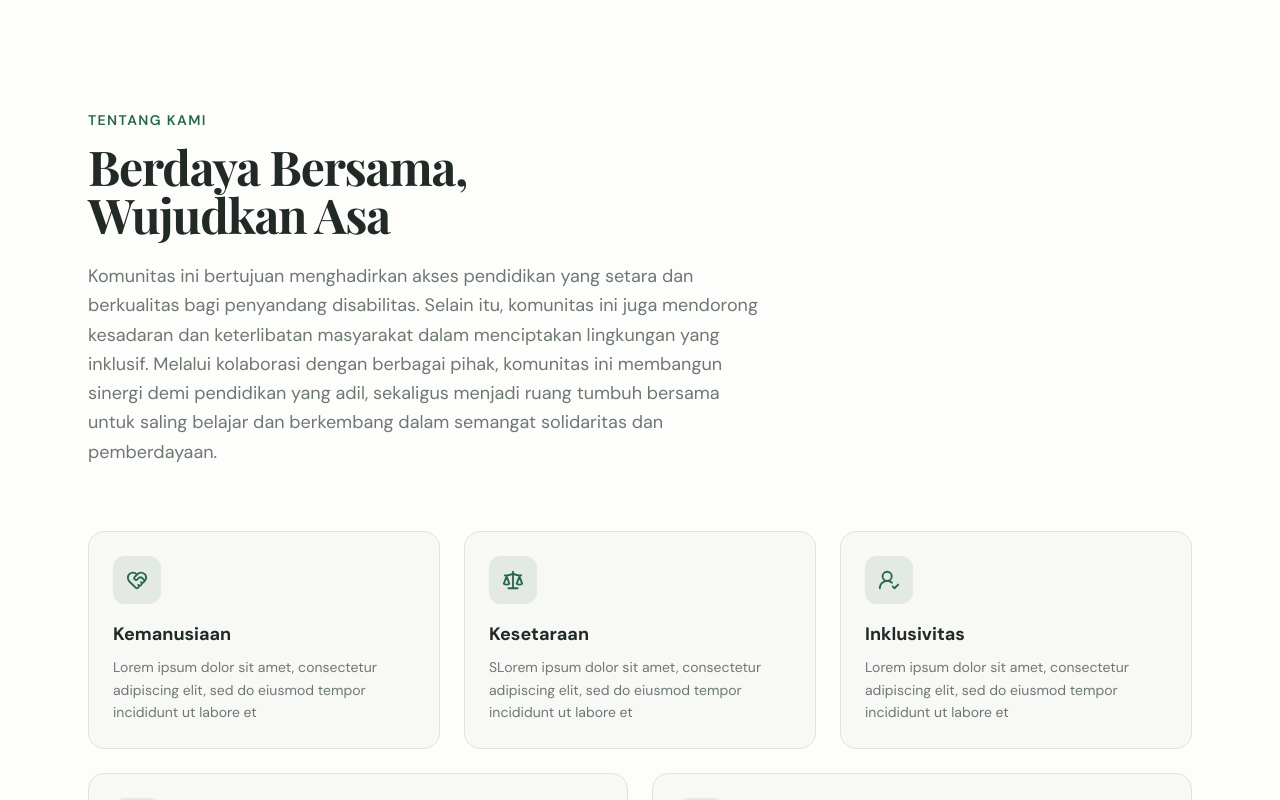
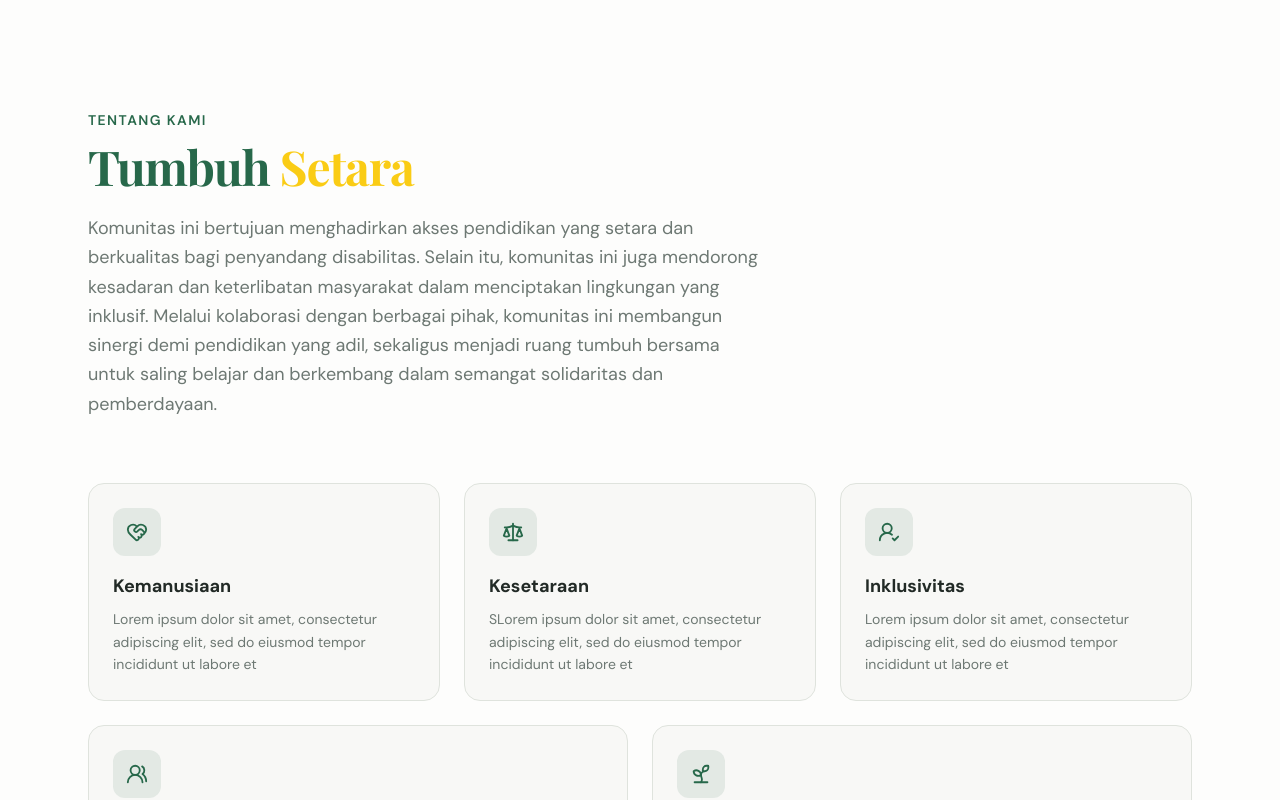
Before and after one commit to irsydmuhf/tumset, a Next.js app: page / in a window 1280 px wide. Shown: the part 820-1620 px from the top of the page. Built offline with nearby package versions, Linux system fonts and the light colour scheme; a web font is replaced by a local one.

Commit message:
update hero and about section

```diff
--- a/components/about-section.tsx
+++ b/components/about-section.tsx
@@ -76,11 +76,15 @@ export function AboutSection() {
             Tentang Kami
           </span>
 
-          <h2 className="max-w-xl font-serif text-3xl font-bold leading-tight tracking-tight text-foreground md:text-4xl lg:text-5xl">
-            <span className="text-balance">
-              Berdaya Bersama, Wujudkan Asa
+          <h2 className="max-w-xl font-serif text-3xl font-bold leading-tight tracking-tight md:text-4xl lg:text-5xl">
+            <span className="text-primary">
+              Tumbuh
+            </span>{" "}
+            <span className="text-yellow-400">
+              Setara
             </span>
           </h2>
+
 
           <div className="mt-6 max-w-2xl">
             <p className="text-lg leading-relaxed text-muted-foreground">
--- a/components/hero-section.tsx
+++ b/components/hero-section.tsx
@@ -13,7 +13,7 @@ import "swiper/css/effect-fade"
 const heroImages = [
   "/foto.jpg",
   "/aksiedukasi.jpg",
-  "/inklusidalamaksi.JPG",
+  "/inklusidalamaksi.jpg",
 ]
 
 export function HeroSection() {
```
